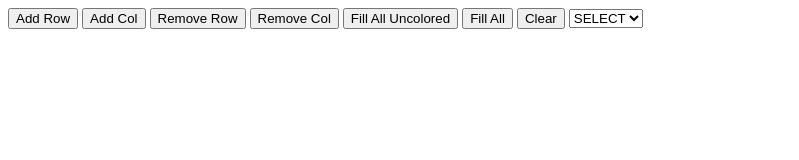
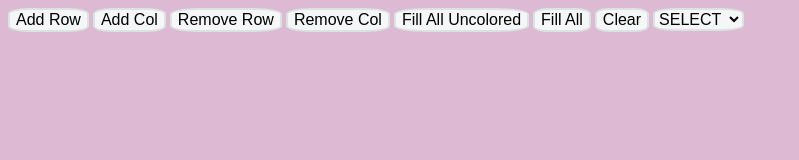
Before and after one commit to TahminaM/Assignment3_GridMaker, a plain HTML site: page index.html in a window 1280 px wide. Shown: the whole page, without its empty margins (0-799 px from the left). Drawn offline with Linux system fonts and the light colour scheme.

Commit message:
Added more style

```diff
--- a/index.html
+++ b/index.html
@@ -17,17 +17,17 @@
     <select onchange="selectColor()" id="selectedColorId">
 
         <option value="SELECT">SELECT</option>
+        <option value="Aqua">Aqua</option>
+        <option value="Brown">Brown</option>
+        <option value="Purple">Purple</option>
+        <option value="#bfff00">Lime</option>
+        <option value="#734f96">Lavender</option>
+        <option value="#c8a2c8">Lilac</option>
         <option value="Red">Red</option>
         <option value="Blue">Blue</option>
-        <option value="Green">Green</option>
+        <option value="#1e4d2b">Green</option>
         <option value="Yellow">Yellow</option>
-        <option value="Pink">Pink</option>
-        <option value="Aqua">Aqua</option>
-        <option value="Bronze">Bronze</option>
-        <option value="Purple">Purple</option>
-        <option value="White">White</option>
-        <option value="Mint">Mint</option>
-        <option value="Lilac">Lilac</option>
+        <option value="#fb607f">Pink</option>
 
     </select>
     <!-- Grid Table -->
--- a/styles.css
+++ b/styles.css
@@ -1,9 +1,24 @@
 tr,td{
-    border:1px;
-    border-style: solid;
+    border: 3px;
+    border-style: dotted;
 }
 td{
-    height: 50px;
-    width: 50px;
-    background-color: white;
+    height: 80px;
+    width: 80px;
+    background-color: rgb(253, 253, 253);
+    border-radius: 30%;
+    border-color: rgb(78, 5, 85);
+
 }
+body{
+    background-color:rgb(221, 185, 212) ;
+}
+button,select{
+    background-color:#f4f6f7 ;
+    border-radius: 25%;
+    box-sizing: border-box;
+    color: black;
+    border: 2px solid #d9e4e0;
+    font-size:medium;
+    font-style:bold;
+}
```
